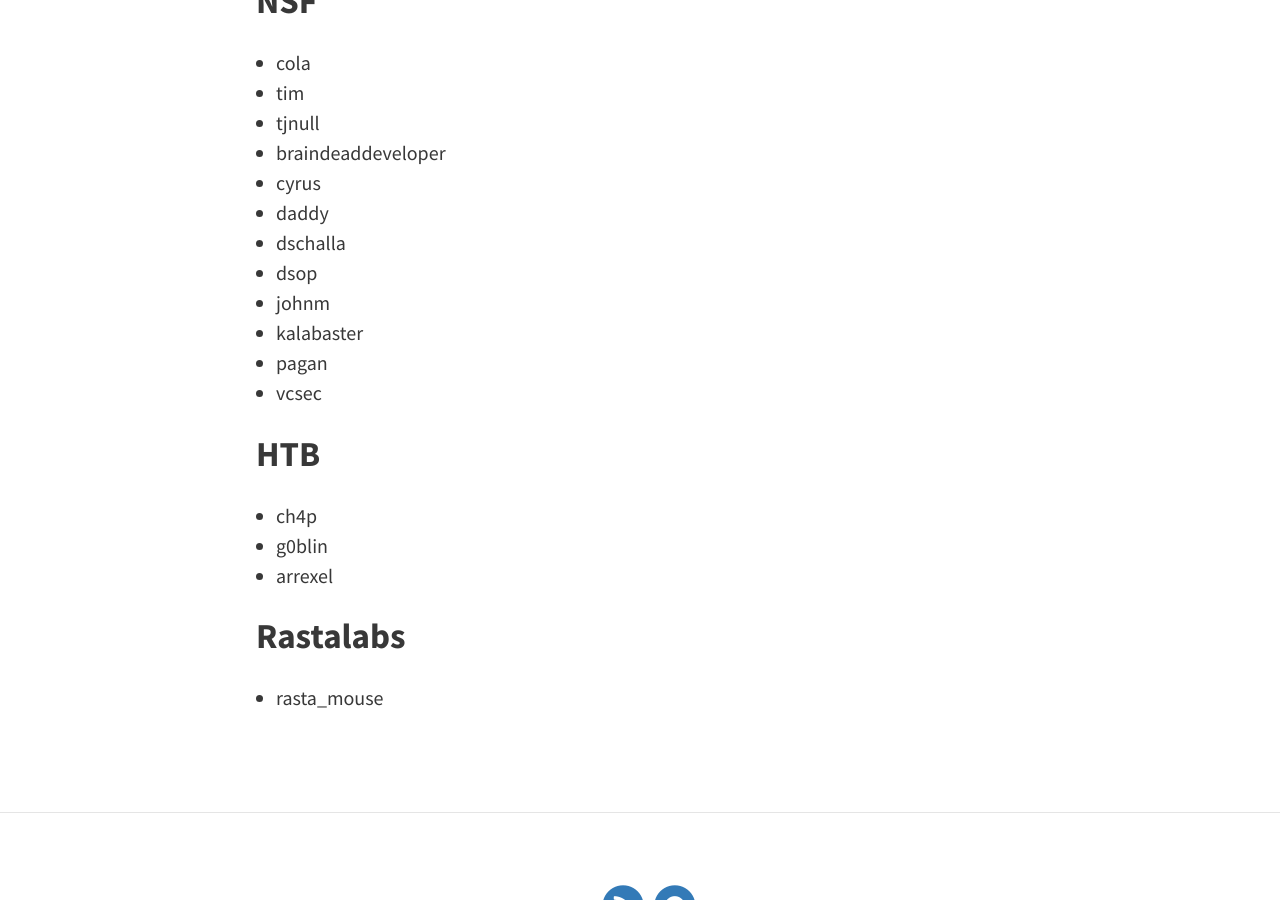
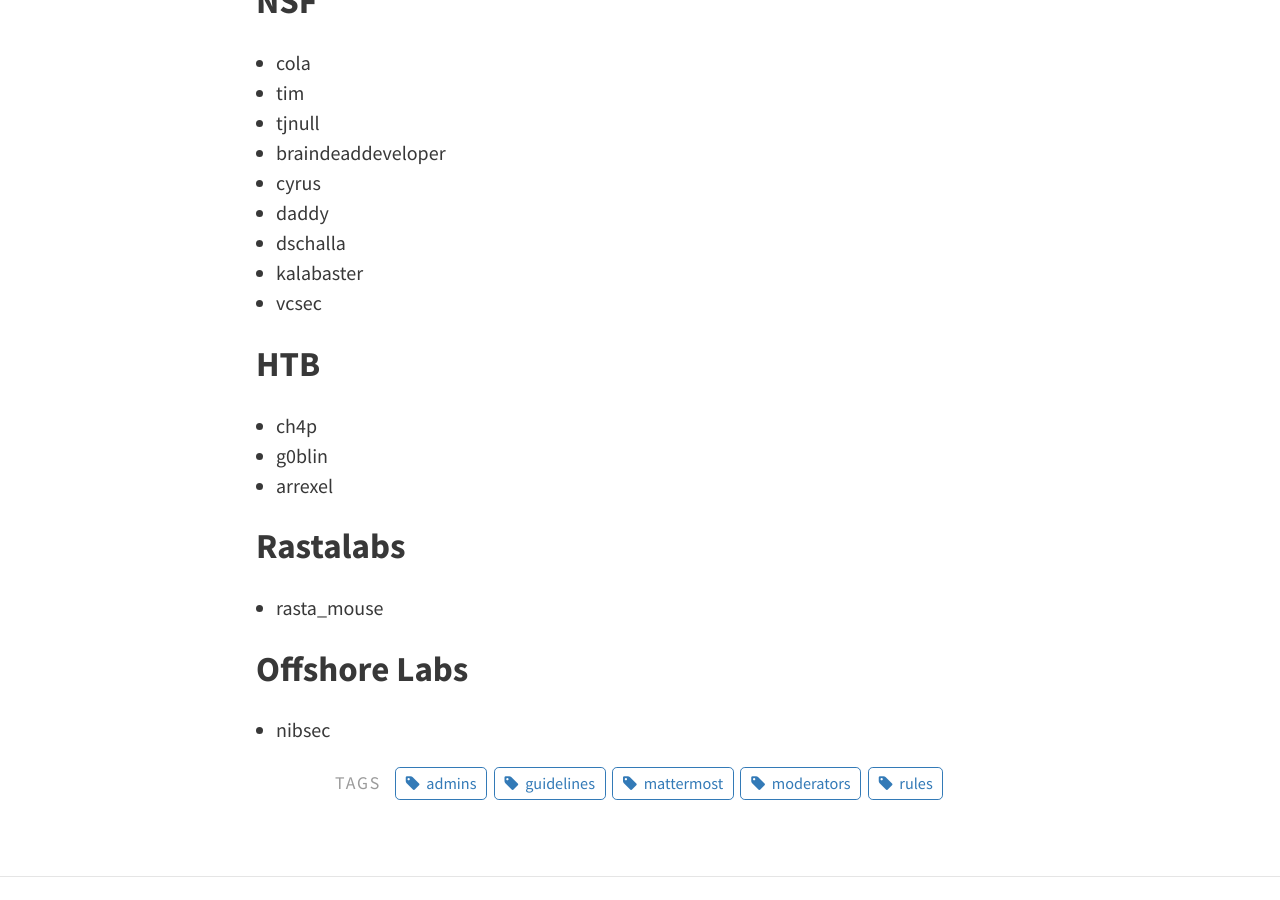
Before and after one commit to NetSec-Focus/netsec-focus.github.io, a Jekyll site: the page built from pages/10_guidelines.md, in a window 1280 px wide and 900 px high, scrolled down 2554 px. Built offline with Jekyll 4.4.1, drawn with Linux system fonts in a browser that asks for light colours.

Commit message:
updated guidelines, added tags

```diff
--- a/pages/10_guidelines.md
+++ b/pages/10_guidelines.md
@@ -3,6 +3,7 @@ layout: page
 title: Guidelines
 permalink: /guidelines/
 navigation_weight: 10
+tags: [mattermost, guidelines, rules, moderators, admins]
 ---
 
 First and foremost, NSF is a community meant for Cybersecurity / IT professionals to share knowledge and experiences. To facilitate this effort there are certain chat channels that are meant for professional discussion only. And others that have less moderation in which users are free to speak their minds.
@@ -75,10 +76,7 @@ If you have any questions or concerns, feel free to contact one of the moderator
 * cyrus
 * daddy
 * dschalla
-* dsop
-* johnm
 * kalabaster
-* pagan
 * vcsec
 
 ## HTB
@@ -88,3 +86,6 @@ If you have any questions or concerns, feel free to contact one of the moderator
 
 ## Rastalabs
 * rasta_mouse
+
+## Offshore Labs
+* nibsec
```
